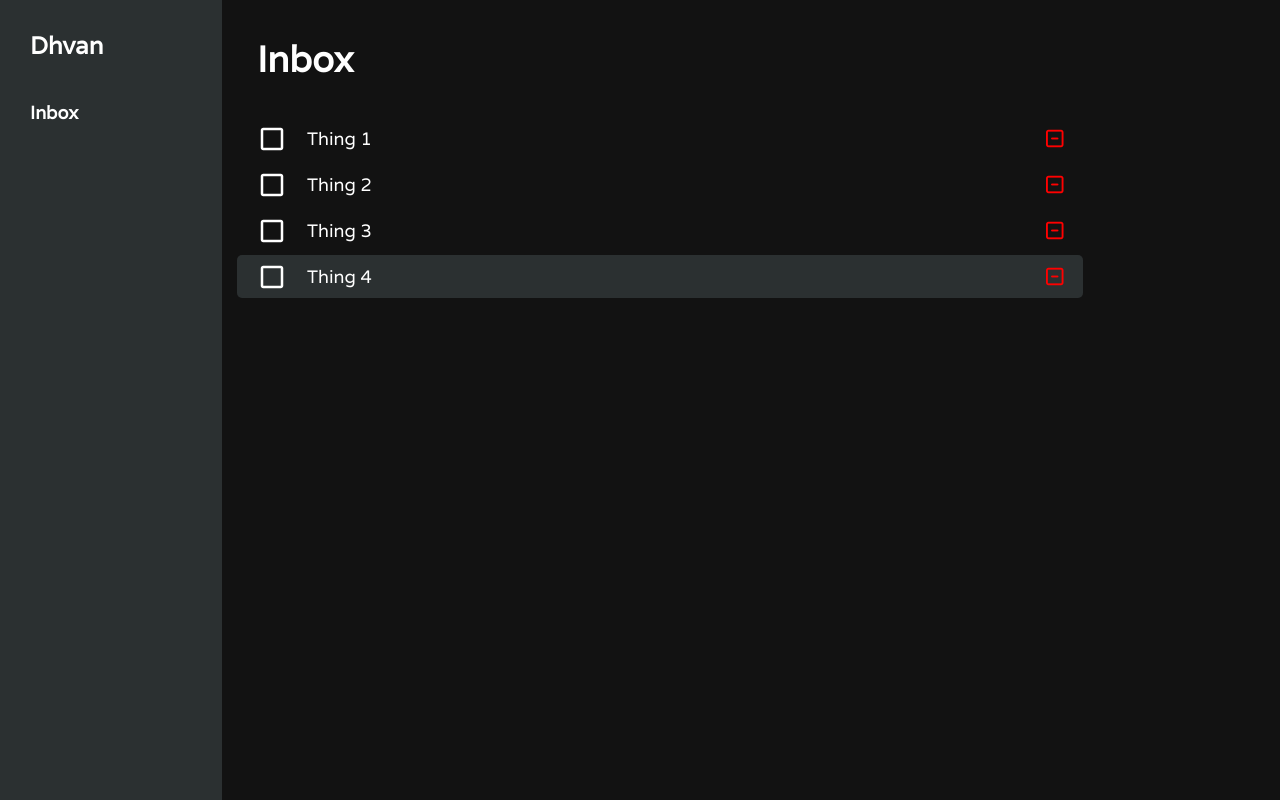
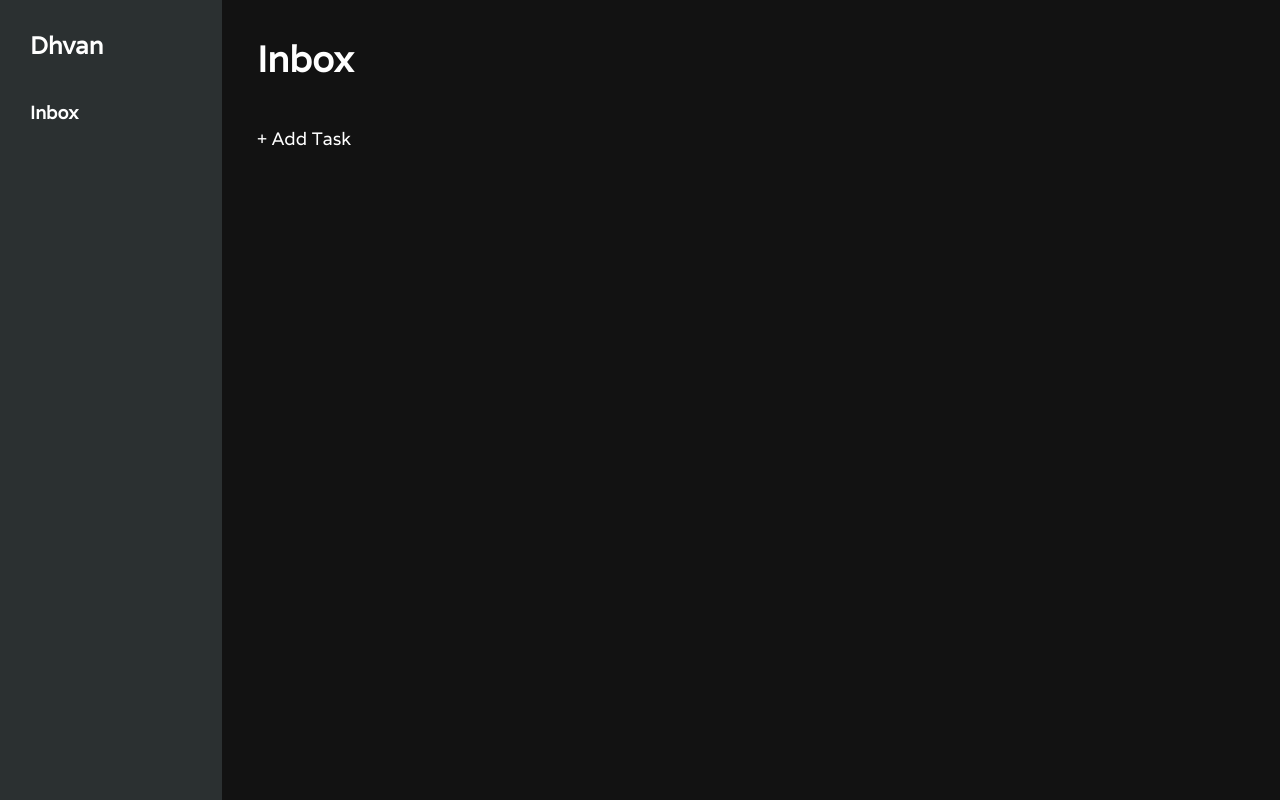
Before and after one commit to Dh-Van/TaskMinimalist, a React (Vite) app: page / in a window 1280 px wide. Built offline with nearby package versions, Linux system fonts and the light colour scheme.

Commit message:
fixed some small bugs

```diff
--- a/src/assets/config.js
+++ b/src/assets/config.js
@@ -13,14 +13,15 @@ export function getKeyBindingsConfig() {
 		{ Key: "ArrowUp", Action: "stepFocus(-1)" },
 		{ Key: "ArrowDown", Action: "stepFocus(1)" },
 		{ Key: "d", META: true, Action: "deleteTask" },
-		{ Key: "ArrowUp", META: true, Action: "focusTask(0)" },
-		{ Key: "ArrowDown", META: true, Action: "focusTask(-1)" },
-		{ Key: "Enter", META: true, Action: "check()" },
+		{ Key: "ArrowUp", ALT: true, Action: "focusTask(0)" },
+		{ Key: "ArrowDown", ALT: true, Action: "focusTask(-1)" },
+		{ Key: "Enter", META: true, Action: "check" },
 		{ Key: "0", META: true, Action: "setPriority(0)" },
 		{ Key: "1", META: true, Action: "setPriority(1)" },
 		{ Key: "2", META: true, Action: "setPriority(2)" },
 		{ Key: "3", META: true, Action: "setPriority(3)" },
 		{ Key: "4", META: true, Action: "setPriority(4)" },
+		{ Key: "s", META: true, Action: "sortTasks" },
 	];
 
 	return keyBindings.reduce((acc, binding) => {
--- a/src/components/App.jsx
+++ b/src/components/App.jsx
@@ -4,13 +4,17 @@ import Workspace from "./list/Workspace";
 
 export default function App() {
 	const sampleTasks = [
-		{ text: "Thing 1", priority: 0, checked: false },
-		{ text: "Thing 2", priority: 0, checked: false },
-		{ text: "Thing 3", priority: 0, checked: false },
-		{ text: "Thing 4", priority: 0, checked: false },
+		{ id: 0, text: "Thing 1", priority: 0, checked: false },
+		{ id: 1, text: "Thing 2", priority: 0, checked: false },
+		{ id: 2, text: "Thing 3", priority: 0, checked: false },
+		{ id: 3, text: "Thing 4", priority: 0, checked: false },
 	];
 
-	const [tasks, setTasks] = React.useState(sampleTasks);
+	const [tasks, setTasks] = React.useState(getTasks());
+
+	React.useEffect(() => {
+		storeTasks();
+	}, [tasks]);
 
 	function setTask(idx, task) {
 		setTasks((prevTasks) => [
@@ -18,6 +22,7 @@ export default function App() {
 			task,
 			...prevTasks.slice(idx + 1),
 		]);
+		fixId();
 	}
 
 	function deleteTask(idx) {
@@ -25,14 +30,41 @@ export default function App() {
 			...prevTasks.slice(0, idx),
 			...prevTasks.slice(idx + 1),
 		]);
+		fixId();
 	}
 
 	function insertTask(idx) {
 		setTasks((prevTasks) => [
 			...prevTasks.slice(0, idx + 1),
-			{ text: "", priority: 0 },
+			{ id: idx, text: "", priority: 0, checked: false },
 			...prevTasks.slice(idx + 1),
 		]);
+		fixId();
+	}
+
+	function fixId() {
+		setTasks((prevTasks) =>
+			prevTasks.map((task, idx) => ({ ...task, id: idx }))
+		);
+	}
+
+	function getTasks() {
+		let localTasks = [];
+		let id = 0;
+		let localTask = localStorage.getItem(id);
+		while (localTask) {
+			localTasks.push(JSON.parse(localTask));
+			localTask = localStorage.getItem(++id);
+		}
+		return localTasks;
+	}
+
+	function storeTasks() {
+		localStorage.clear();
+		tasks.map((task) =>
+			localStorage.setItem(task.id, JSON.stringify(task))
+		);
+		console.log(localStorage);
 	}
 
 	return (
@@ -41,6 +73,10 @@ export default function App() {
 			<Workspace
 				tasks={tasks}
 				setTask={setTask}
+				setAllTasks={(tasks) => {
+					setTasks(tasks);
+					fixId();
+				}}
 				insertTask={insertTask}
 				deleteTask={deleteTask}
 			/>
--- a/src/components/list/Workspace.jsx
+++ b/src/components/list/Workspace.jsx
@@ -42,11 +42,12 @@ export default function Workspace(props) {
 	}
 
 	function taskInput(idx, event) {
-		setTask(idx, { text: event.target.value, priority: 0 });
+		setTask(idx, { ...props.tasks[idx], text: event.target.value });
 	}
 
 	function setTask(idx, task) {
 		props.setTask(idx, {
+			id: idx,
 			text: task.text,
 			priority: task.priority,
 			checked: task.checked,
@@ -77,7 +78,6 @@ export default function Workspace(props) {
 					binding.Action.slice(0, paramOpenIndex) +
 					`${idx}, ` +
 					binding.Action.slice(paramOpenIndex);
-				console.log(functionString);
 				eval(functionString);
 			} else {
 				eval(`${binding.Action}(${idx})`);
@@ -122,13 +122,17 @@ export default function Workspace(props) {
 		setTask(idx, { ...props.tasks[idx], priority: priority });
 	}
 
+	function sortTasks() {
+		props.setAllTasks(
+			[...props.tasks].sort((a, b) => a.priority - b.priority)
+		);
+	}
+
 	return (
 		<div className="workspace">
 			<h1 className="workspace--title">Inbox</h1>
+			<InsertButton handleClick={() => addTask(props.tasks.length - 1)} />
 			{taskElements}
-			{taskElements.length == 0 && (
-				<InsertButton handleClick={() => addTask(-1)} />
-			)}
 		</div>
 	);
 }
```
